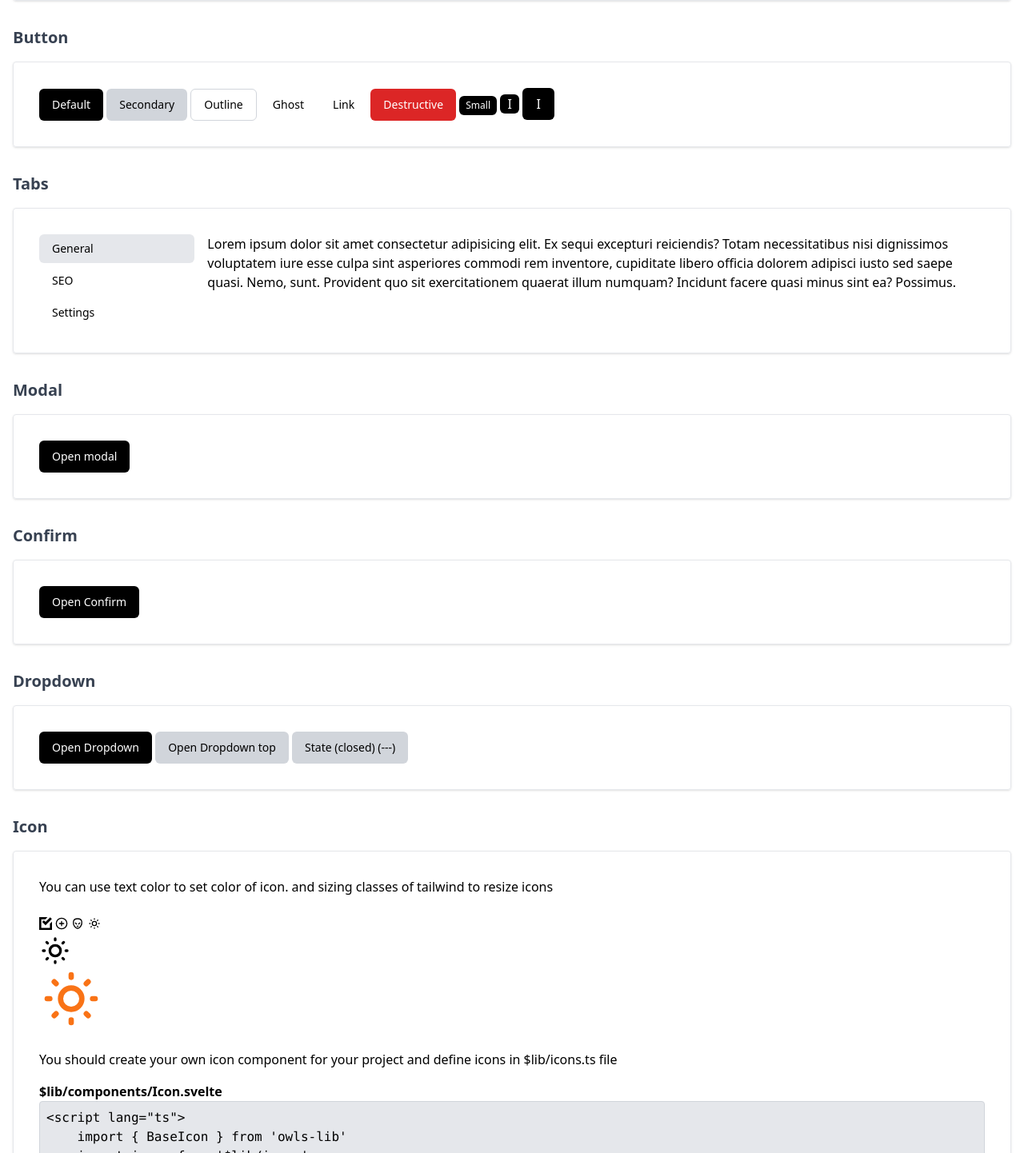
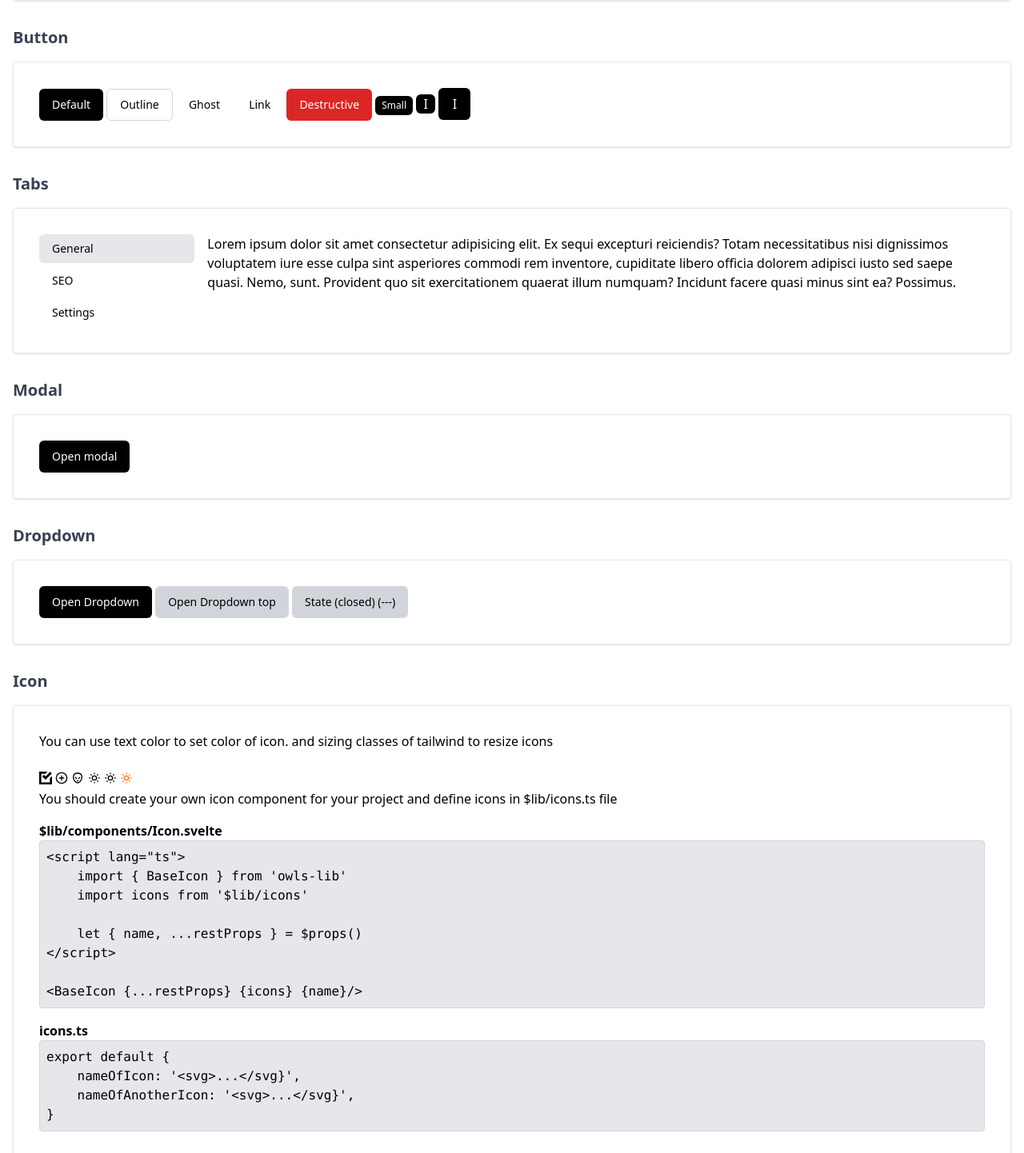
Before and after one commit to NightOwls0/lib, a SvelteKit app: page / in a window 1280 px wide. Shown: the part 548-1990 px from the top of the page at 80% size. Built offline with nearby package versions, Linux system fonts and the light colour scheme.

Commit message:
asdfasdfoij

```diff
--- a/src/lib/components/Base.svelte
+++ b/src/lib/components/Base.svelte
@@ -6,10 +6,11 @@
         baseProps,
         children
     } = $props();
-    let {tag = 'div', name, css = {}, class: klass, restProps, ...rest} = $derived(baseProps)
+    let {tag = 'div', name, css = {}, restProps = {}, ...rest} = $derived(baseProps)
+    let {class: klass, ...rest2} = $derived(restProps)
 
 </script>
 
-<svelte:element bind:this={element} this={tag} class={cls(name, css, klass)} {...restProps} {...rest}>
+<svelte:element bind:this={element} this={tag} class={cls(name, css, klass)} {...rest} {...rest2}>
     {@render children()}
 </svelte:element>
--- a/src/lib/components/Confirm.svelte
+++ /dev/null
@@ -1,35 +0,0 @@
-<script lang="ts">
-	import Base from './Base.svelte';
-
-	let {
-		onclose = () => {},
-		open = $bindable(false),
-		children,
-		...restProps
-	} = $props();
-
-	let baseProps = $derived({
-		restProps,
-		name: 'confirm',
-        css: {
-            open
-        }
-	});
-
-	let confirmContentProps = $derived({
-        name: 'confirm-content'
-    });
-	let closeButtonProps = $derived({
-        onclick: () => open = !open,
-        name: 'confirm-close-button'
-    });
-</script>
-
-<Base {baseProps}>
-	<Base baseProps={confirmContentProps}>
-		{@render children()}
-        <Base baseProps={closeButtonProps}>
-            X
-        </Base>
-	</Base>
-</Base>
--- a/src/lib/index.ts
+++ b/src/lib/index.ts
@@ -4,8 +4,7 @@ export {default as Badge} from './components/Badge.svelte'
 export {default as Alert} from './components/Alert.svelte'
 export {default as Button} from './components/Button.svelte'
 export {default as BaseIcon} from './components/BaseIcon.svelte'
-export {default as Confirm} from './components/Confirm.svelte'
-export {default as Dropdown} from './components/Dropdown/Dropdown.svelte'
+export {default as DropdownMenu} from './components/Dropdown/DropdownMenu.svelte'
 export {default as DropdownItem} from './components/Dropdown/DropdownItem.svelte'
 export {default as Tabs} from './components/Tabs/Tabs.svelte'
 export {default as TabPanel} from './components/Tabs/TabPanel.svelte'
--- a/src/routes/+page.svelte
+++ b/src/routes/+page.svelte
@@ -11,7 +11,6 @@
 	import TabPanel from '$lib/components/Tabs/TabPanel.svelte';
 	import Modal from '$lib/components/Modal/Modal.svelte';
 	import ModalContent from '$lib/components/Modal/ModalContent.svelte';
-	import Confirm from '$lib/components/Confirm.svelte';
 	import DropdownItem from '$lib/components/Dropdown/DropdownItem.svelte';
 	import DropdownMenu from '$lib/components/Dropdown/DropdownMenu.svelte';
 
@@ -29,10 +28,7 @@
 	function openModal() {
 		modalOpen = true
 	}
-	let confirmOpen = $state(false);
-	function openConfirm() {
-		confirmOpen = true
-	}
+
 </script>
 
 <div class="container mx-auto px-4 py-8">
@@ -55,7 +51,7 @@
 
 	<Preview title="Button">
 		<Button>Default</Button>
-		<Button variant="secondary">Secondary</Button>
+		<Button class="md:hidden" variant="secondary">Secondary</Button>
 		<Button variant="outline">Outline</Button>
 		<Button variant="ghost">Ghost</Button>
 		<Button variant="link">Link</Button>
@@ -102,12 +98,7 @@
 		</Modal>
 
 	</Preview>
-	<Preview title="Confirm">
-		<Button onclick={openConfirm}>Open Confirm</Button>
-		<Confirm bind:open={confirmOpen}>
-			This is Confirm content
-		</Confirm>
-	</Preview>
+
 	<Preview title="Dropdown">
 		<Button>Open Dropdown</Button>
 		<DropdownMenu>
```
Also changed, not shown: .changeset/red-clouds-exist.md (added).
